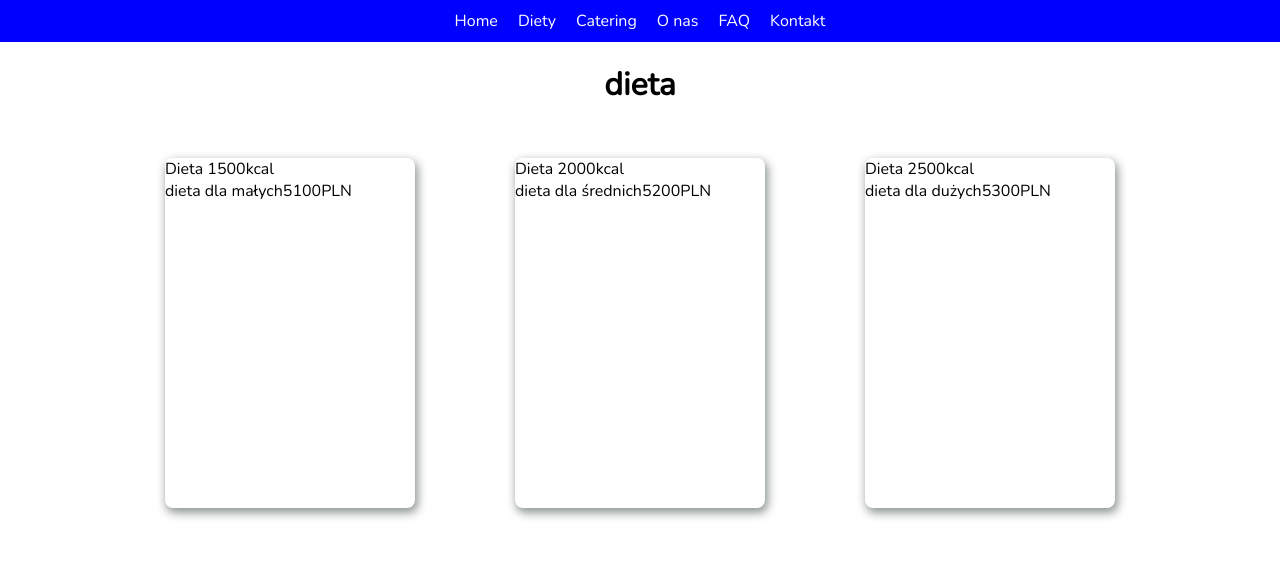
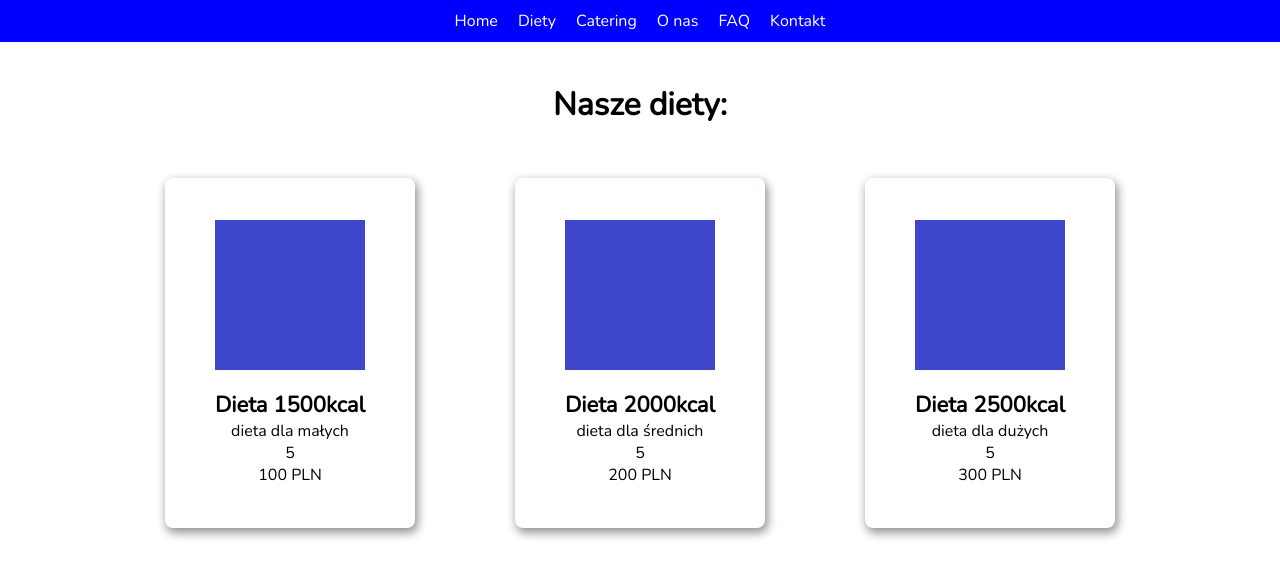
Before and after one commit to lobarzanek/vue-catering-web, a Vue app: page /diet in a window 1280 px wide. Shown: the top 578 px of the page. Built offline with nearby package versions, Linux system fonts and the light colour scheme.

Commit message:
added img to diet card

```diff
--- a/src/components/content/dietpage/DietCard.vue
+++ b/src/components/content/dietpage/DietCard.vue
@@ -29,27 +29,33 @@ defineProps({
 
 <template>
   <div class="card">
-    <div class="card-content front-card">
-      <span class="title">{{ title }}</span>
-    </div>
-    <div class="card-content back-card">
-      <span class="description">{{ description }}</span>
-      <span class="mealsCount">{{ mealsCount }}</span>
-      <span class="price">{{ price }}</span>
-      <span class="currency">{{ currency }}</span>
-    </div>
+    <img class="card-img" src="../../../images/card-image150x150.png" alt="" />
+    <span class="title">{{ title }}</span>
+    <span class="description">{{ description }}</span>
+    <span class="mealsCount">{{ mealsCount }}</span>
+    <span class="price">{{ price }} {{ currency }}</span>
   </div>
 </template>
 
 <style scoped lang="scss">
-@import url("https://fonts.googleapis.com/css2?family=Nunito:ital,wght@0,400;1,700&display=swap");
 .card {
-  font-family: "Nunito", sans-serif;
+  display: flex;
+  flex-direction: column;
+  justify-content: center;
+  align-items: center;
   width: 250px;
   height: 350px;
   border-radius: 8px;
   box-shadow: 2px 4px 10px 1px #01111170;
   overflow: hidden;
 
+  .card-img {
+    margin-bottom: 20px;
+  }
+
+  .title {
+    font-size: 22px;
+    font-weight: bold;
+  }
 }
 </style>
--- a/src/views/DietView.vue
+++ b/src/views/DietView.vue
@@ -11,6 +11,7 @@ data.value = [
     mealsCount: 5,
     price: 100,
     currency: "PLN",
+    imgSrc: "../../../images/card-image150x150.png",
   },
   {
     id: 2,
@@ -19,6 +20,7 @@ data.value = [
     mealsCount: 5,
     price: 200,
     currency: "PLN",
+    imgSrc: "../../../images/card-image150x150.png",
   },
   {
     id: 3,
@@ -27,13 +29,14 @@ data.value = [
     mealsCount: 5,
     price: 300,
     currency: "PLN",
+    imgSrc: "../../../images/card-image150x150.png",
   },
 ];
 </script>
 
 <template>
   <div class="dietView">
-    <h1>dieta</h1>
+    <h1>Nasze diety:</h1>
     <div class="dietCards">
       <DietCard
         v-for="(item, index) in data"
@@ -42,6 +45,7 @@ data.value = [
         :meals-count="item.mealsCount"
         :price="item.price"
         :currency="item.currency"
+        :imgSrc="item.imgSrc"
         :key="index"
       ></DietCard>
     </div>
@@ -54,6 +58,7 @@ data.value = [
   flex-direction: column;
   justify-content: center;
   align-items: center;
+  padding-top: 20px;
   .dietCards {
     width: 100vw;
     display: flex;
```
